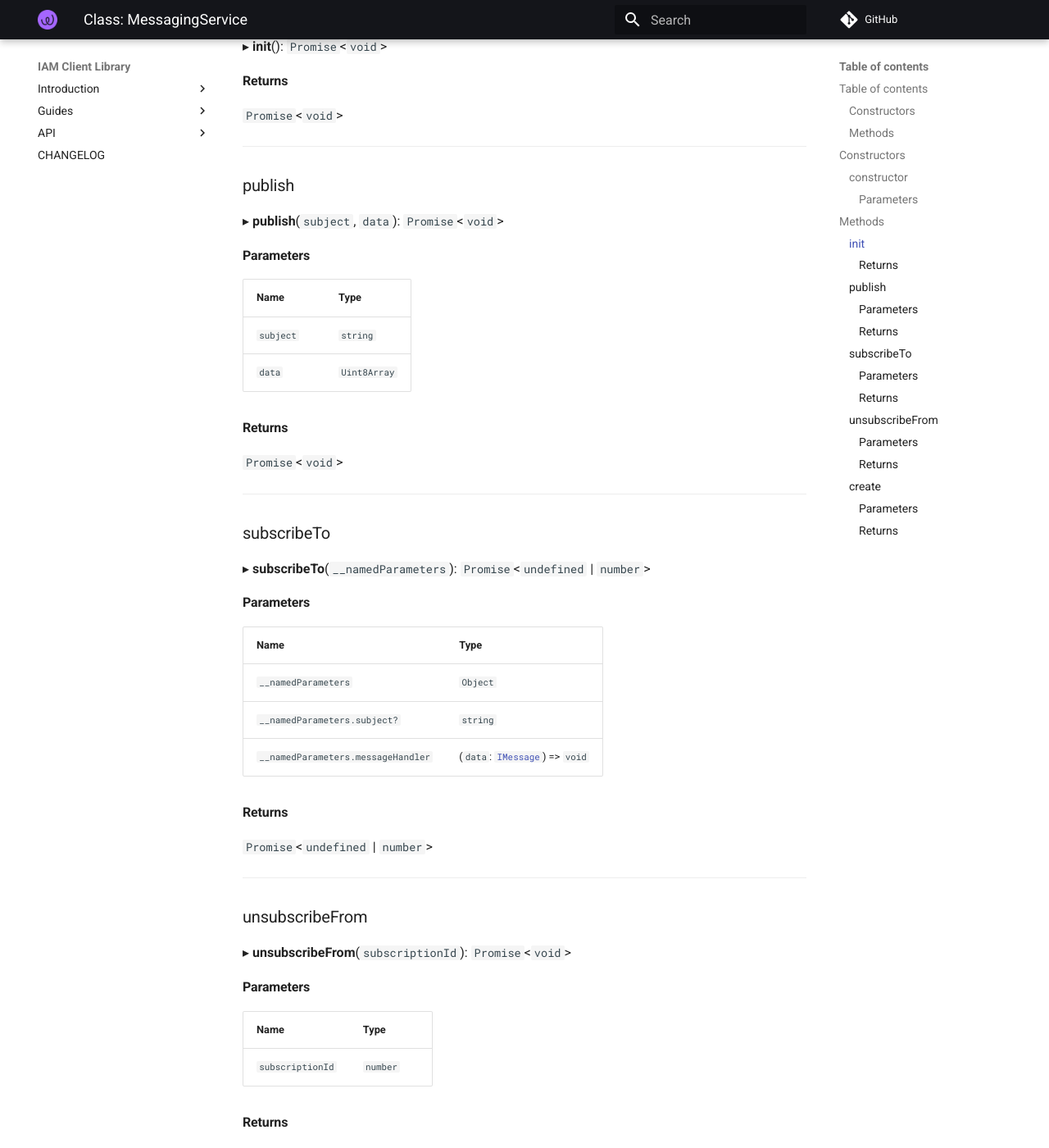
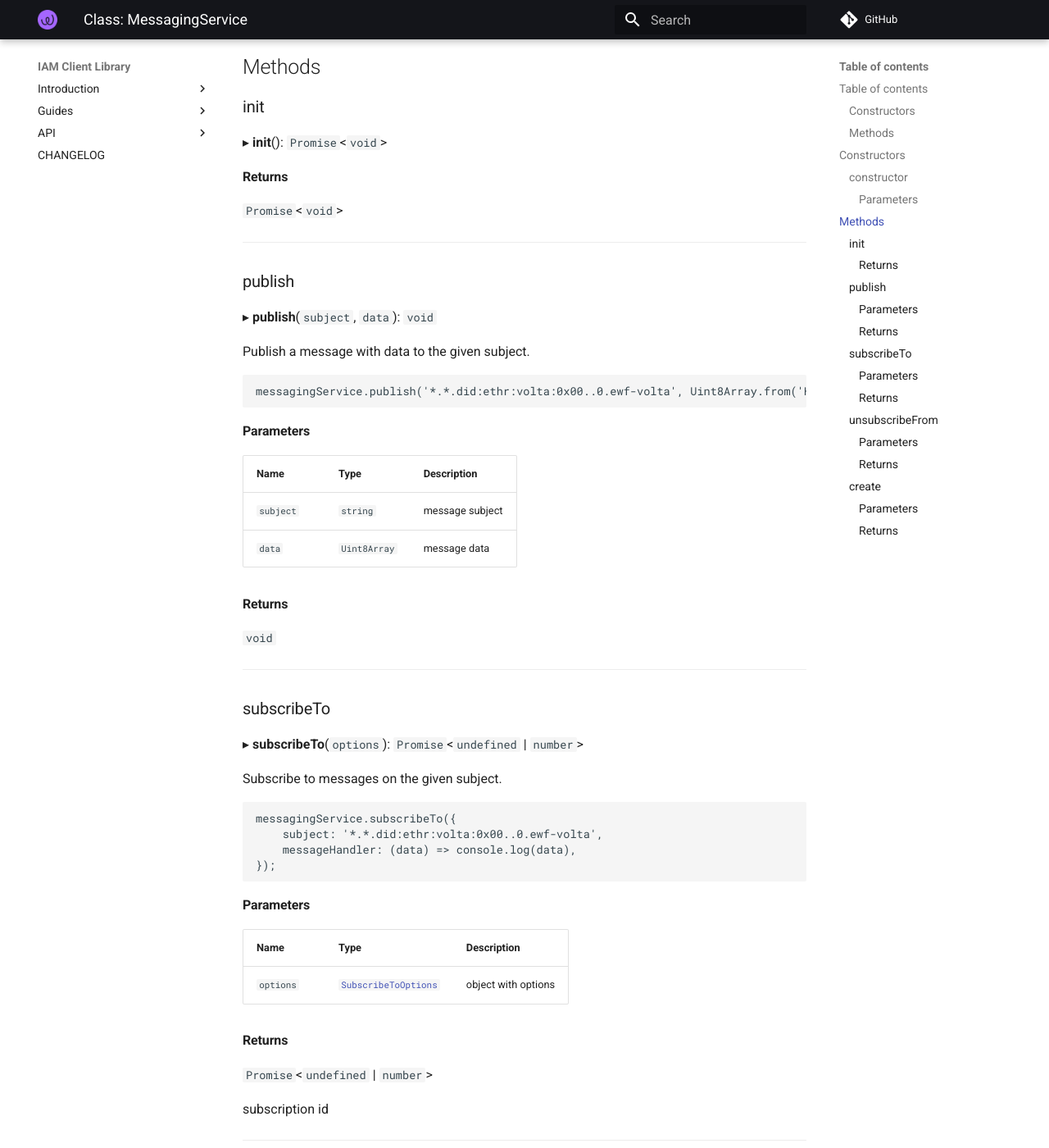
Before and after one commit to energywebfoundation/iam-client-lib, an MkDocs documentation site: the page built from docs/api/classes/modules_messaging.MessagingService.md, in a window 1280 px wide and 1400 px high, scrolled down 1026 px. Shown: the whole window at 82% size. Built offline with MkDocs 1.6.1 and Material for MkDocs 9.7.7, drawn with Linux system fonts in a browser that asks for light colours; comment, search, counter and statistics services are not loaded; some of the changed text lies outside the part shown.

Commit message:
docs(messaging): improve messaging service documentation

````diff
--- a/docs/api/classes/modules_messaging.MessagingService.md
+++ b/docs/api/classes/modules_messaging.MessagingService.md
@@ -1,6 +1,13 @@
 # Class: MessagingService
 
 [modules/messaging](../modules/modules_messaging.md).MessagingService
+
+Service responsible for handling the messaging via NATS.
+
+```typescript
+const { messagingService } = await initWithPrivateKeySigner(privateKey, rpcUrl);
+messagingService.subscribeTo(...);
+```
 
 ## Table of contents
 
@@ -42,36 +49,51 @@ ___
 
 ### publish
 
-▸ **publish**(`subject`, `data`): `Promise`<`void`\>
+▸ **publish**(`subject`, `data`): `void`
+
+Publish a message with data to the given subject.
+
+```typescript
+messagingService.publish('*.*.did:ethr:volta:0x00..0.ewf-volta', Uint8Array.from('Hello World'));
+```
 
 #### Parameters
 
-| Name | Type |
-| :------ | :------ |
-| `subject` | `string` |
-| `data` | `Uint8Array` |
+| Name | Type | Description |
+| :------ | :------ | :------ |
+| `subject` | `string` | message subject |
+| `data` | `Uint8Array` | message data |
 
 #### Returns
 
-`Promise`<`void`\>
+`void`
 
 ___
 
 ### subscribeTo
 
-▸ **subscribeTo**(`__namedParameters`): `Promise`<`undefined` \| `number`\>
+▸ **subscribeTo**(`options`): `Promise`<`undefined` \| `number`\>
+
+Subscribe to messages on the given subject.
+
+```typescript
+messagingService.subscribeTo({
+    subject: '*.*.did:ethr:volta:0x00..0.ewf-volta',
+    messageHandler: (data) => console.log(data),
+});
+```
 
 #### Parameters
 
-| Name | Type |
-| :------ | :------ |
-| `__namedParameters` | `Object` |
-| `__namedParameters.subject?` | `string` |
-| `__namedParameters.messageHandler` | (`data`: [`IMessage`](../interfaces/modules_messaging.IMessage.md)) => `void` |
+| Name | Type | Description |
+| :------ | :------ | :------ |
+| `options` | [`SubscribeToOptions`](../interfaces/modules_messaging.SubscribeToOptions.md) | object with options |
 
 #### Returns
 
 `Promise`<`undefined` \| `number`\>
+
+subscription id
 
 ___
 
@@ -79,11 +101,17 @@ ___
 
 ▸ **unsubscribeFrom**(`subscriptionId`): `Promise`<`void`\>
 
+Unsubscribe from the given subscription id.
+
+```typescript
+messagingService.unsubscribeFrom(55);
+```
+
 #### Parameters
 
-| Name | Type |
-| :------ | :------ |
-| `subscriptionId` | `number` |
+| Name | Type | Description |
+| :------ | :------ | :------ |
+| `subscriptionId` | `number` | subscription id |
 
 #### Returns
 
````
Also changed, not shown: docs/api/interfaces/modules_messaging.SubscribeToOptions.md (added, +22 -0 lines), docs/api/modules/modules_messaging.md (+25 -0 lines), 2 other files.
